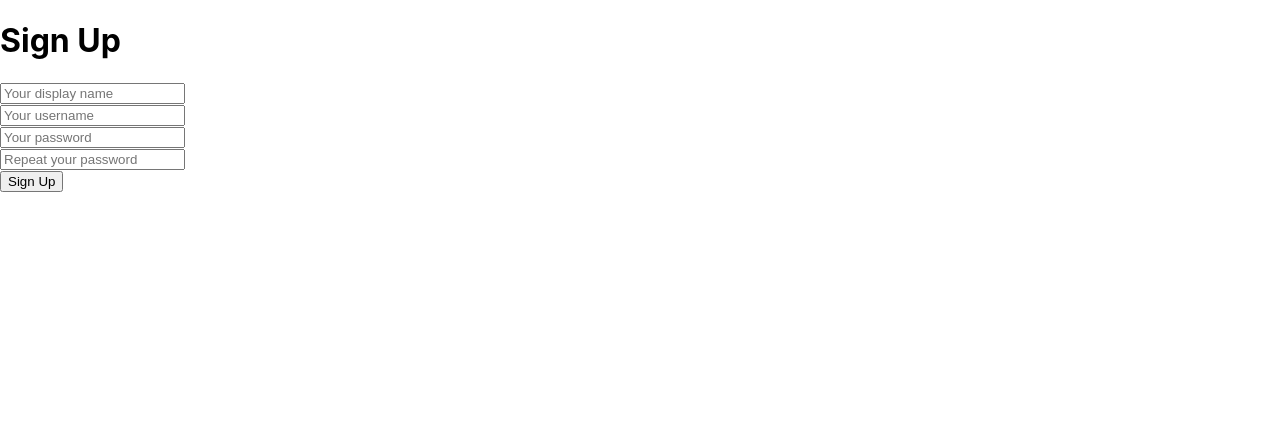
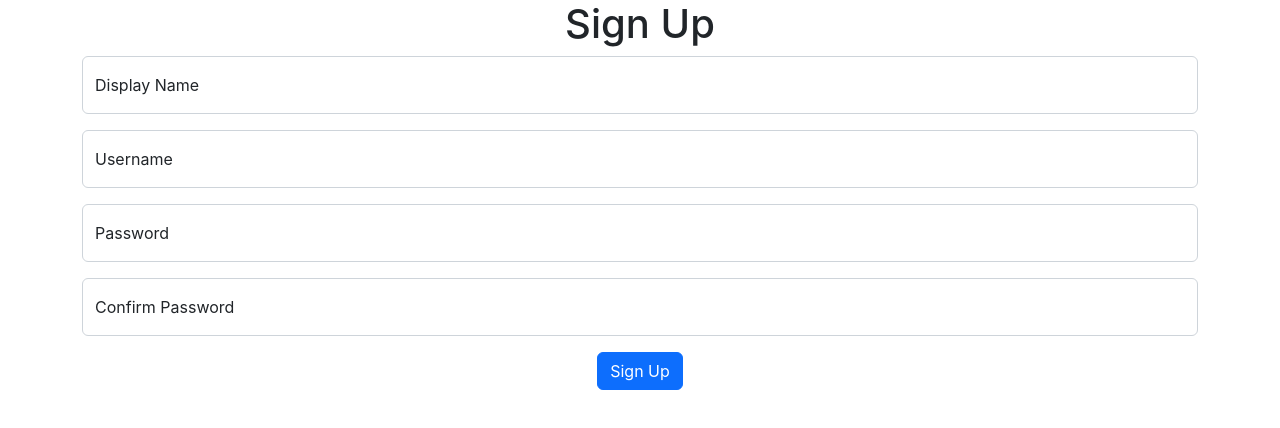
Before and after one commit to eulbyvan/hoaxify-frontend, a React (Create React App) app: page / in a window 1280 px wide. Shown: the top 428 px of the page. Built offline with nearby package versions, Linux system fonts and the light colour scheme.

Commit message:
add some styling with bootstrap

```diff
--- a/package.json
+++ b/package.json
@@ -4,6 +4,7 @@
   "private": true,
   "dependencies": {
     "@testing-library/user-event": "^13.5.0",
+    "bootstrap": "^5.2.3",
     "react": "^18.2.0",
     "react-dom": "^18.2.0",
     "react-scripts": "5.0.1",
--- a/public/index.html
+++ b/public/index.html
@@ -24,6 +24,13 @@
       work correctly both with client-side routing and a non-root public URL.
       Learn how to configure a non-root public URL by running `npm run build`.
     -->
+		<!-- CSS only -->
+		<link
+			href="https://cdn.jsdelivr.net/npm/bootstrap@5.2.3/dist/css/bootstrap.min.css"
+			rel="stylesheet"
+			integrity="sha384-rbsA2VBKQhggwzxH7pPCaAqO46MgnOM80zW1RWuH61DGLwZJEdK2Kadq2F9CUG65"
+			crossorigin="anonymous"
+		/>
 		<title>React App</title>
 	</head>
 	<body>
@@ -38,6 +45,5 @@
 
       To begin the development, run `npm start` or `yarn start`.
       To create a production bundle, use `npm run build` or `yarn build`.
-    -->
-  </body>
+    --></body>
 </html>
--- a/src/pages/UserSignupPage.js
+++ b/src/pages/UserSignupPage.js
@@ -40,13 +40,51 @@ export class UserSignupPage extends React.Component {
 
     render() {
         return (
-            <div>
-                <h1>Sign Up</h1>
-                <div><input placeholder="Your display name" value={this.state.displayName} onChange={this.onChangeDisplayName} /></div>
-                <div><input placeholder="Your username" value={this.state.username} onChange={this.onChangeUsername} /></div>
-                <div><input placeholder="Your password" type="password" value={this.state.password} onChange={this.onChangePassword} /></div>
-                <div><input placeholder="Repeat your password" type="password" value={this.state.passwordRepeat} onChange={this.onChangePasswordRepeat} /></div>
-                <div><button onClick={this.onClickSignup}>Sign Up</button></div>
+            <div className="container">
+                <h1 className="text-center">Sign Up</h1>
+                <div className="form-floating mb-3">
+                    <input
+                        id="floatingInput"
+                        className="form-control"
+                        placeholder="Your display name"
+                        value={this.state.displayName}
+                        onChange={this.onChangeDisplayName}
+                    />
+                    <label for="floatingInput">Display Name</label>
+                </div>
+                <div className="form-floating mb-3">
+                    <input
+                        id="floatingInput"
+                        className="form-control"
+                        placeholder="Your username"
+                        value={this.state.username}
+                        onChange={this.onChangeUsername}
+                    />
+                    <label for="floatingInput">Username</label>
+                </div>
+                <div className="form-floating mb-3">
+                    <input
+                        id="floatingInput"
+                        className="form-control"
+                        placeholder="Your password"
+                        type="password"
+                        value={this.state.password}
+                        onChange={this.onChangePassword}
+                    />
+                    <label for="floatingInput">Password</label>
+                </div>
+                <div className="form-floating mb-3">
+                    <input
+                        id="floatingInput"
+                        className="form-control"
+                        placeholder="Repeat your password"
+                        type="password"
+                        value={this.state.passwordRepeat}
+                        onChange={this.onChangePasswordRepeat}
+                    />
+                    <label for="floatingInput">Confirm Password</label>
+                </div>
+                <div className="text-center"><button className="btn btn-primary" onClick={this.onClickSignup}>Sign Up</button></div>
             </div>
         );
     }
```
Also changed, not shown: 1 other file (tests, documents, lock files or other folders). Lines whose indentation alone changed are shown as unchanged.
